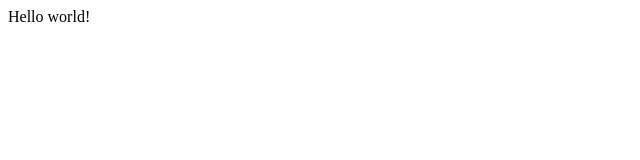
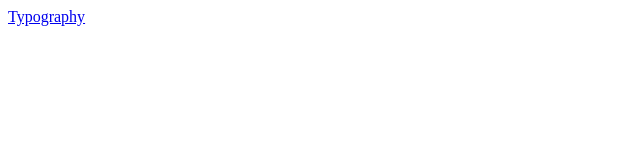
Before and after one commit to couvq/flourish, a React (Vite) app in the folder apps/flourish-rapid/: page / in a window 1280 px wide. Shown: the top 160 px of the page, without its empty margins (0-640 px from the left). Built offline with nearby package versions, Linux system fonts and the light colour scheme.

Commit message:
setup basic router for flourish-rapid dev environment

```diff
--- a/apps/flourish-rapid/src/App.tsx
+++ b/apps/flourish-rapid/src/App.tsx
@@ -1,7 +1,11 @@
-import React from 'react'
+import RouteContainer from './components/RouteContainer'
 
 const App = () => {
-  return <>Hello world!</>
+  return (
+    <>
+      <RouteContainer />
+    </>
+  )
 }
 
 export default App
--- /dev/null
+++ b/apps/flourish-rapid/src/components/Links/index.tsx
@@ -0,0 +1,11 @@
+import { Link } from 'react-router-dom'
+
+const Links = () => {
+  return (
+    <>
+      <Link to={'/typography'}>Typography</Link>
+    </>
+  )
+}
+
+export default Links
--- /dev/null
+++ b/apps/flourish-rapid/src/components/RouteContainer/index.tsx
@@ -0,0 +1,16 @@
+import { BrowserRouter, Route, Routes } from 'react-router-dom'
+import Links from '../Links'
+import TypographyPage from '../TypographyPage'
+
+const RouteContainer = () => {
+  return (
+    <BrowserRouter>
+      <Routes>
+        <Route path="/" element={<Links />} />
+        <Route path="/typography" element={<TypographyPage />} />
+      </Routes>
+    </BrowserRouter>
+  )
+}
+
+export default RouteContainer
--- /dev/null
+++ b/apps/flourish-rapid/src/components/TypographyPage/index.tsx
@@ -0,0 +1,11 @@
+import { Typography } from '@couvq/flourish-ui'
+
+const TypographyPage = () => {
+  return (
+    <>
+      <Typography>Hello world</Typography>
+    </>
+  )
+}
+
+export default TypographyPage
--- a/apps/flourish-rapid/tsconfig.json
+++ b/apps/flourish-rapid/tsconfig.json
@@ -7,7 +7,8 @@
     "skipLibCheck": true,
 
     /* Bundler mode */
-    "moduleResolution": "bundler",
+    "moduleResolution": "node",
+    "allowSyntheticDefaultImports": true,
     "allowImportingTsExtensions": true,
     "resolveJsonModule": true,
     "isolatedModules": true,
```
Also changed, not shown: apps/flourish-rapid/package.json (+6 -2 lines), apps/flourish-rapid/.eslintrc.json.
